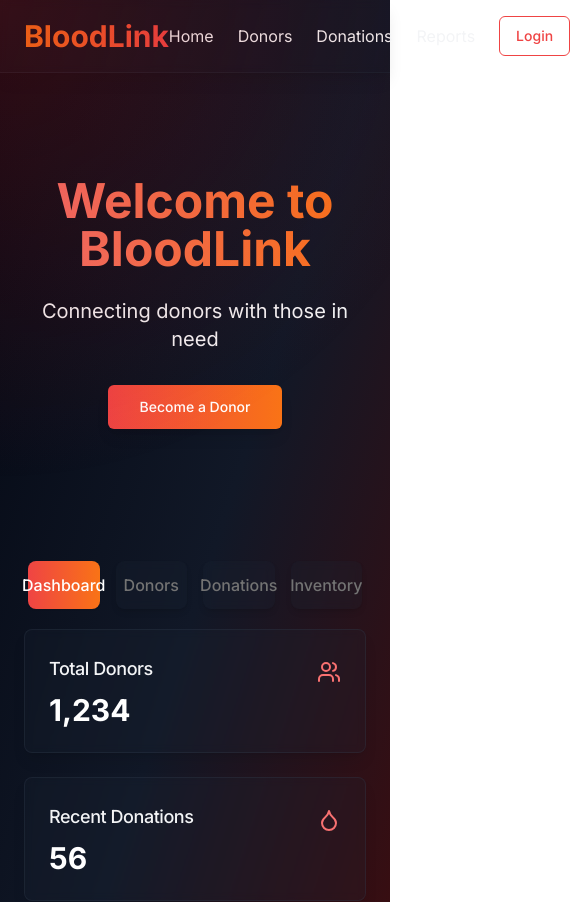
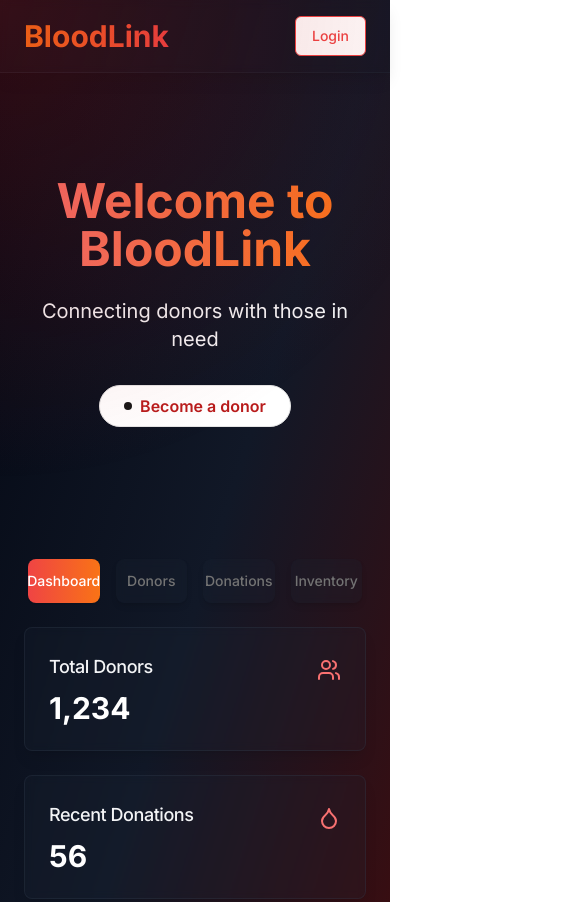
Before and after one commit to abin-karukappallil/BloodLink, a Next.js app: page / in a window 390 px wide. Shown: the top 902 px of the page, 570 px wide, since content can reach past the window. Built offline with nearby package versions, Linux system fonts and the light colour scheme.

Commit message:
fix: responsive of hero section

```diff
--- a/app/globals.css
+++ b/app/globals.css
@@ -77,3 +77,14 @@
     @apply bg-background text-foreground;
   }
 }
+
+
+
+@layer base {
+  * {
+    @apply border-border outline-ring/50;
+  }
+  body {
+    @apply bg-background text-foreground;
+  }
+}
--- a/app/page.tsx
+++ b/app/page.tsx
@@ -8,6 +8,7 @@ import { Input } from "@/components/ui/input"
 import { Label } from "@/components/ui/label"
 import { Tabs, TabsContent, TabsList, TabsTrigger } from "@/components/ui/tabs"
 import { Droplet, Users, Calendar, Activity, ChevronRight } from "lucide-react"
+import { InteractiveHoverButton } from "@/components/magicui/interactive-hover-button"
 import Link from 'next/link';
 
 export default function BloodDonorSystem() {
@@ -26,15 +27,6 @@ export default function BloodDonorSystem() {
           BloodLink
         </motion.h1>
         <div className="flex items-center space-x-6">
-          <ul className="flex space-x-6">
-            {["Home", "Donors", "Donations", "Reports"].map((item) => (
-              <motion.li key={item} whileHover={{ scale: 1.05 }} whileTap={{ scale: 0.95 }}>
-                <a href="#" className="text-gray-100 hover:text-red-400 transition-colors duration-200">
-                  {item}
-                </a>
-              </motion.li>
-            ))}
-          </ul>
           <Link href="/login">
             <Button
               variant="outline"
@@ -58,18 +50,16 @@ export default function BloodDonorSystem() {
             Welcome to BloodLink
           </h2>
           <p className="text-xl mb-8 text-gray-100">Connecting donors with those in need</p>
-          <Button size="lg" className="bg-gradient-to-r from-red-500 to-orange-500 hover:from-red-600 hover:to-orange-600 text-white border-none shadow-lg hover:shadow-xl transition-all duration-200">
-            Become a Donor
-          </Button>
+         <InteractiveHoverButton>Become a donor</InteractiveHoverButton>
         </motion.section>
 
-        <Tabs value={activeTab} onValueChange={setActiveTab} className="space-y-8">
+        <Tabs value={activeTab} onValueChange={setActiveTab} className="space-y-8 md:w-full w-full">
           <TabsList className="grid w-full grid-cols-4 mt-32 gap-4 bg-transparent">
             {["dashboard", "donors", "donations", "inventory"].map((tab) => (
               <TabsTrigger
                 key={tab}
                 value={tab}
-                className="py-3 text-base capitalize bg-gray-800/20 backdrop-blur-sm shadow-md rounded-lg transition-all duration-200 data-[state=active]:bg-gradient-to-r data-[state=active]:from-red-500 data-[state=active]:to-orange-500 data-[state=active]:text-white"
+                className="py-3 text-sm md:text-base capitalize bg-gray-800/20 backdrop-blur-sm shadow-md rounded-lg transition-all duration-200 data-[state=active]:bg-gradient-to-r data-[state=active]:from-red-500 data-[state=active]:to-orange-500 data-[state=active]:text-white"
               >
                 {tab}
               </TabsTrigger>
--- /dev/null
+++ b/components/magicui/interactive-hover-button.tsx
@@ -0,0 +1,35 @@
+import React from "react";
+import { ArrowRight } from "lucide-react";
+import { cn } from "@/lib/utils";
+
+interface InteractiveHoverButtonProps
+  extends React.ButtonHTMLAttributes<HTMLButtonElement> {}
+
+export const InteractiveHoverButton = React.forwardRef<
+  HTMLButtonElement,
+  InteractiveHoverButtonProps
+>(({ children, className, ...props }, ref) => {
+  return (
+    <button
+      ref={ref}
+      className={cn(
+        "group relative w-auto cursor-pointer overflow-hidden rounded-full border bg-background p-2 px-6 text-center font-semibold",
+        className,
+      )}
+      {...props}
+    >
+      <div className="flex items-center gap-2">
+        <div className="h-2 w-2 rounded-full bg-primary transition-all duration-300 group-hover:scale-[100.8]"></div>
+        <span className="inline-block transition-all duration-300 text-red-700 group-hover:translate-x-12 group-hover:opacity-0">
+          {children}
+        </span>
+      </div>
+      <div className="absolute top-0 z-10 flex h-full w-full translate-x-12 items-center justify-center gap-2 text-primary-foreground opacity-0 transition-all duration-300 group-hover:-translate-x-5 group-hover:opacity-100">
+        <span>{children}</span>
+        <ArrowRight />
+      </div>
+    </button>
+  );
+});
+
+InteractiveHoverButton.displayName = "InteractiveHoverButton";
```
